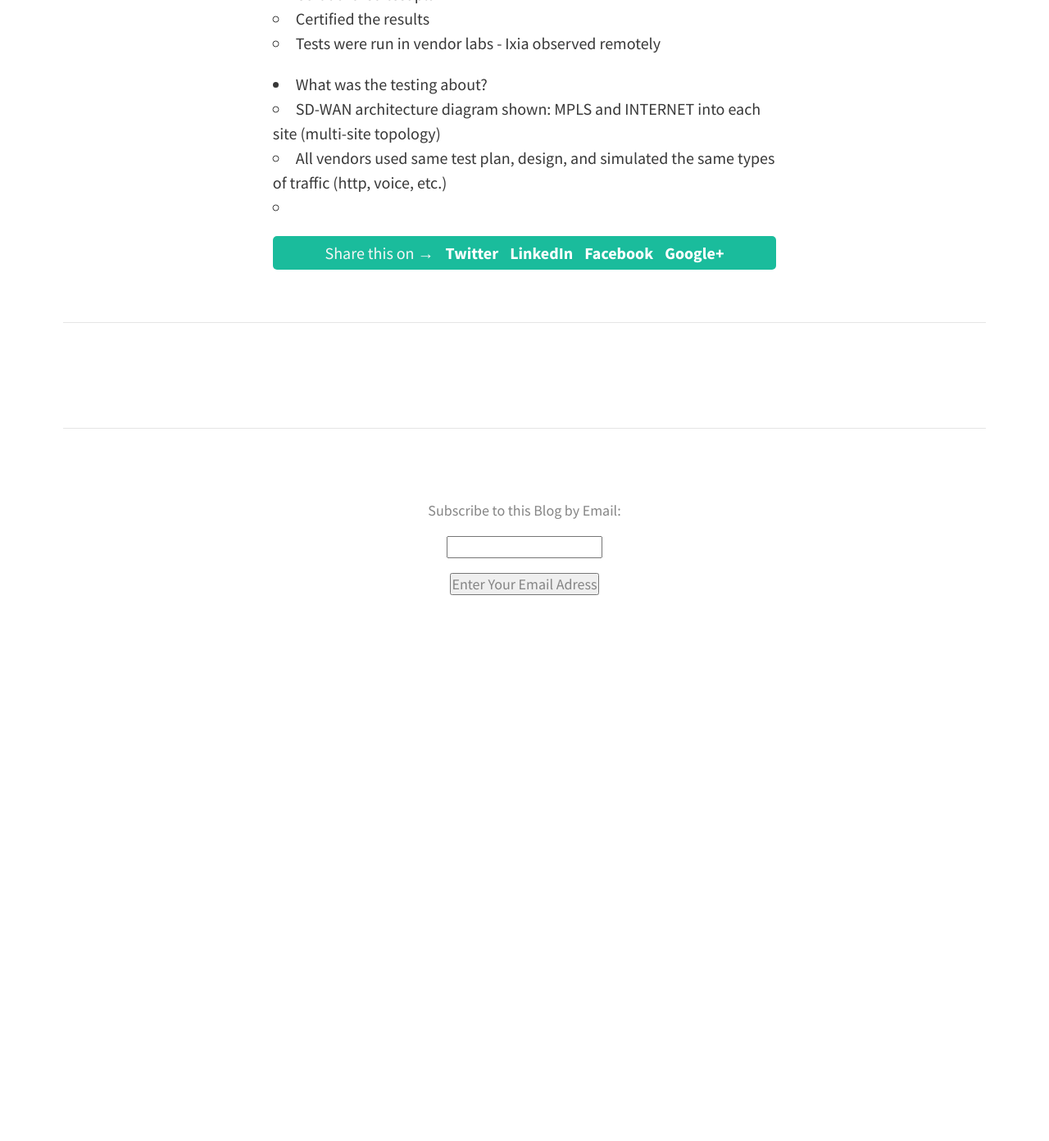
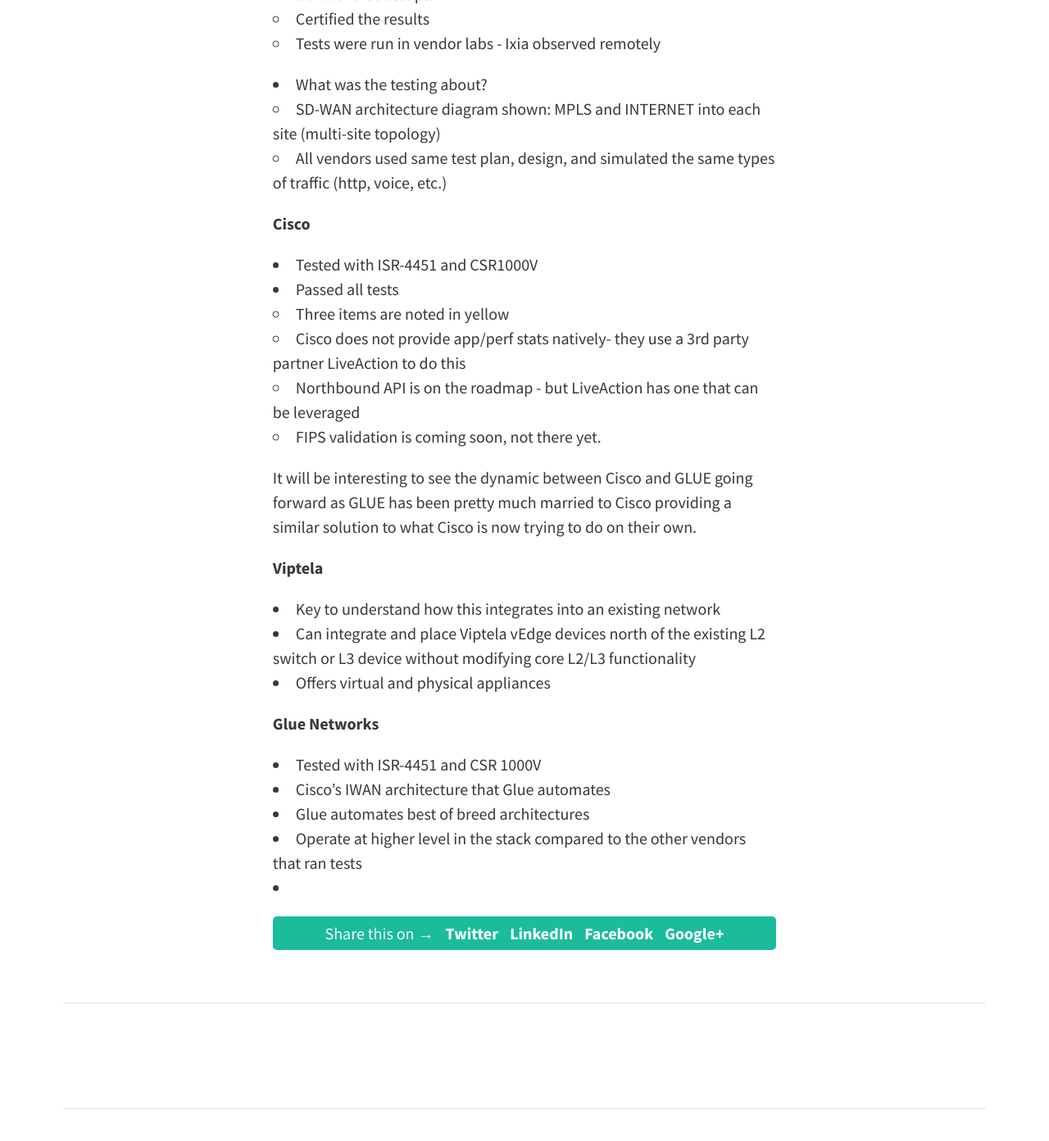
Before and after one commit to jedelman8/jedelman8.github.com, a Jekyll site: the page built from _posts/2015-05-13-onug-spring-2015.md, in a window 1280 px wide and 1400 px high, scrolled down 2580 px. Shown: the top 1392 px of the window at 82% size. Built offline with Jekyll 4.4.1, drawn with Linux system fonts in a browser that asks for light colours; nearby versions of some CDN libraries; comment, search, counter and statistics services are not loaded; before the commit the page ends 3374 px from its top, so only the background shows below that.

Commit message:
updates for onug

```diff
--- a/_posts/2015-05-13-onug-spring-2015.md
+++ b/_posts/2015-05-13-onug-spring-2015.md
@@ -60,4 +60,25 @@
 * What was the testing about?
   * SD-WAN architecture diagram shown: MPLS and INTERNET into each site (multi-site topology)
   * All vendors used same test plan, design, and simulated the same types of traffic (http, voice, etc.)
-  *
+
+**Cisco**
+* Tested with ISR-4451 and CSR1000V
+* Passed all tests
+  *  Three items are noted in yellow
+    *  Cisco does not provide app/perf stats natively- they use a 3rd party partner LiveAction to do this
+    *  Northbound API is on the roadmap - but LiveAction has one that can be leveraged
+    *  FIPS validation is coming soon, not there yet.
+
+It will be interesting to see the dynamic between Cisco and GLUE going forward as GLUE has been pretty much married to Cisco providing a similar solution to what Cisco is now trying to do on their own.
+
+**Viptela**
+* Key to understand how this integrates into an existing network
+* Can integrate and place Viptela vEdge devices north of the existing L2 switch or L3 device without modifying core L2/L3 functionality
+* Offers virtual and physical appliances
+
+**Glue Networks**
+* Tested with ISR-4451 and CSR 1000V
+* Cisco's IWAN architecture that Glue automates
+* Glue automates best of breed architectures
+* Operate at higher level in the stack compared to the other vendors that ran tests
+*
```
